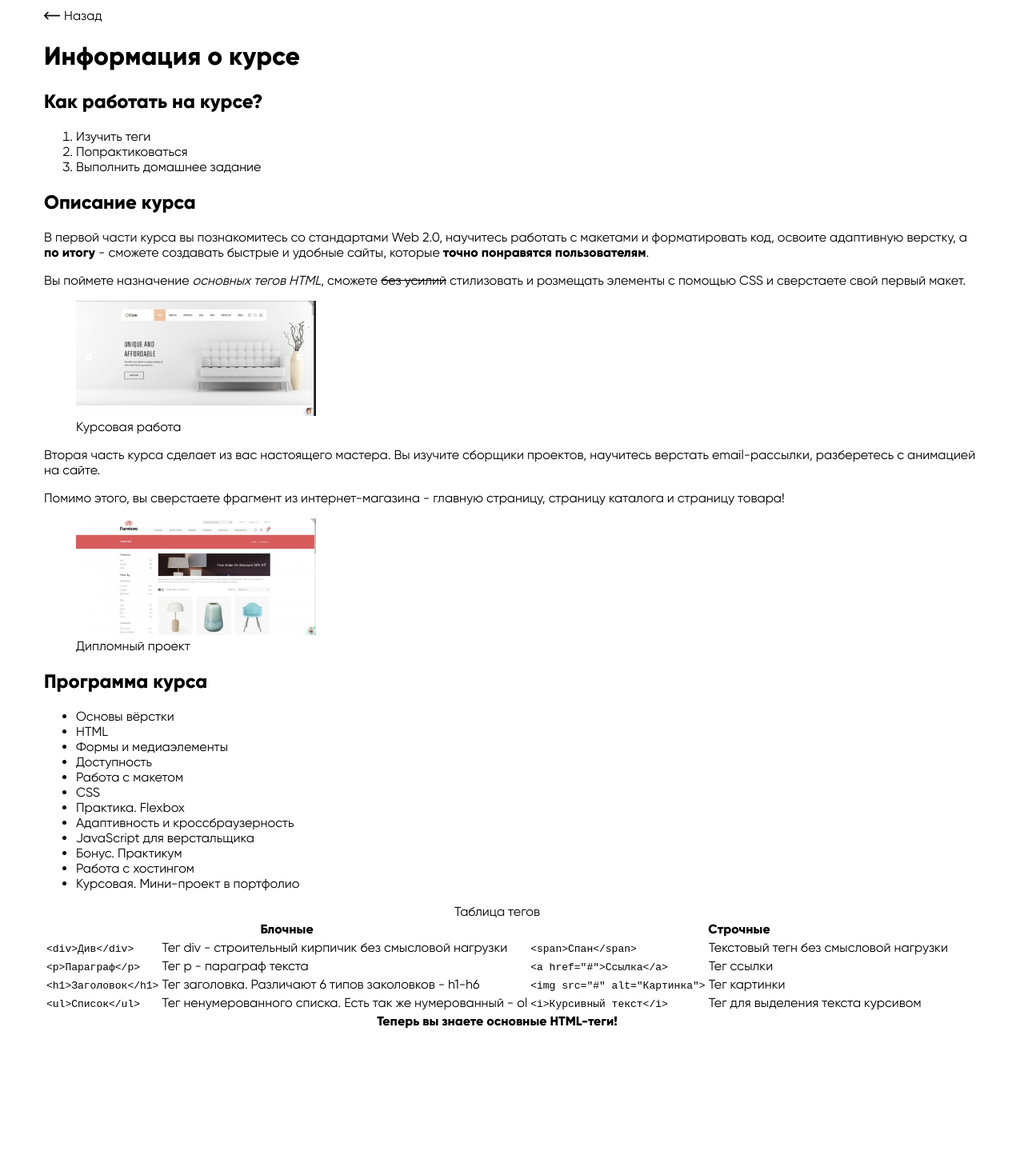
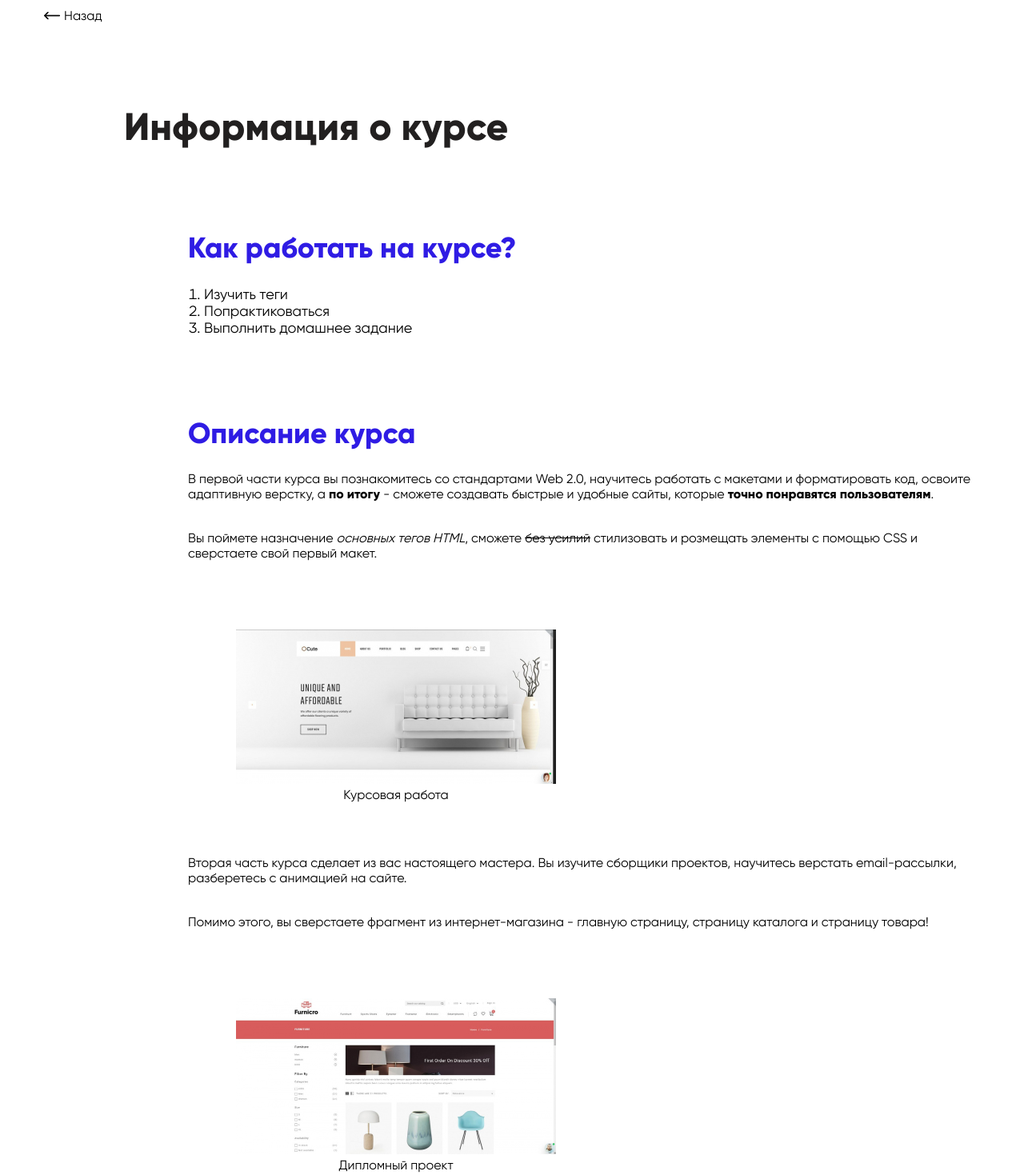
Before and after one commit to VyachTur/WEB-Site_3_html_css, a plain HTML site: page program.html in a window 1280 px wide. Shown: the part 20-1489 px from the top of the page at 80% size. Before the commit the page ends 1339 px from the top, so only its background shows below. Drawn offline with Linux system fonts and the light colour scheme.

Commit message:
Итоговый вариант

```diff
--- a/css/style.css
+++ b/css/style.css
@@ -53,7 +53,7 @@ a {
   background-color: #222020;
 }
 
-.header {
+.header_index {
   color: white;
   font-family: ‘Graphik LCG’, sans-serif;
   margin-bottom: 30px;
@@ -91,3 +91,56 @@ a {
   background-repeat: no-repeat;
   background-position: left center;
 }
+
+.header_program {
+  margin-top: 100px;
+  padding-left: 100px;
+  font-size: 48px;
+  color: #222020;
+}
+
+.header_skillbox {
+  padding-left: 180px;
+  font-size: 36px;
+  color: #2f1ce4;
+  margin-top: 100px;
+  margin-bottom: 25px;
+}
+
+.list {
+  padding-left: 200px;
+  font-size: 18px;
+}
+
+.paragraph {
+  padding-left: 180px;
+  padding-bottom: 20px;
+}
+
+.table {
+  border: 1px solid #000;
+  margin-top: 100px;
+  border-collapse: collapse;
+}
+
+.table th {
+  border: 1px solid #000;
+  padding: 5px;
+}
+
+.table td {
+  border: 1px solid #000;
+  padding: 5px;
+}
+
+.figure_format {
+  padding-left: 200px;
+  text-align: center;
+  display: inline-block;
+  margin-top: 50px;
+  margin-bottom: 50px;
+}
+
+.img_width {
+  max-width: 400px;
+}
--- a/css/style1.css
+++ /dev/null
@@ -1,14 +0,0 @@
-table {
-  border: 1px solid #000;
-  border-collapse: collapse;
-}
-
-th {
-  border: 1px solid #000;
-  padding: 5px;
-}
-
-td {
-  border: 1px solid #000;
-  padding: 5px;
-}
--- a/program.html
+++ b/program.html
@@ -11,38 +11,38 @@
   <div class="container">
     <a class="link_back" href="index.html">Назад</a>
 
-    <h1>Информация о курсе</h1>
-    <h2>Как работать на курсе?</h2>
-    <ol>
+    <h1 class="header_program">Информация о курсе</h1>
+    <h2 class="header_skillbox">Как работать на курсе?</h2>
+    <ol class="list">
       <li><a href="#myTable">Изучить теги</a></li>
       <li>Попрактиковаться</li>
       <li>Выполнить домашнее задание</li>
     </ol>
 
-    <h2>Описание курса</h2>
-    <p>В первой части курса вы познакомитесь со стандартами Web 2.0, научитесь работать с макетами и форматировать код,
-      освоите адаптивную верстку, а <b>по итогу</b> - сможете создавать быстрые и удобные сайты, которые
+    <h2 class="header_skillbox">Описание курса</h2>
+    <p class="paragraph">В первой части курса вы познакомитесь со стандартами Web 2.0, научитесь работать с макетами и форматировать код,
+    освоите адаптивную верстку, а <b>по итогу</b> - сможете создавать быстрые и удобные сайты, которые
       <b>точно понравятся пользователям</b>.
     </p>
-    <p>Вы поймете назначение <em>основных тегов HTML</em>, cможете <s>без усилий</s> стилизовать и розмещать элементы с
+    <p class="paragraph">Вы поймете назначение <em>основных тегов HTML</em>, cможете <s>без усилий</s> стилизовать и розмещать элементы с
       помощью CSS и сверстаете свой первый макет.</p>
-    <figure>
-      <img src="img/site1.jpeg" alt="Первый макет сайта" width="300">
+    <figure class="figure_format">
+      <img class="img_width" src="img/site1.jpeg" alt="Первый макет сайта">
       <figcaption>Курсовая работа</figcaption>
     </figure>
 
-    <p>Вторая часть курса сделает из вас настоящего мастера. Вы изучите сборщики проектов, научитесь верстать
+    <p class="paragraph">Вторая часть курса сделает из вас настоящего мастера. Вы изучите сборщики проектов, научитесь верстать
       email-рассылки, разберетесь с анимацией на сайте.</p>
-    <p>Помимо этого, вы сверстаете фрагмент из интернет-магазина - главную страницу, страницу каталога и страницу
+    <p class="paragraph">Помимо этого, вы сверстаете фрагмент из интернет-магазина - главную страницу, страницу каталога и страницу
       товара!
     </p>
-    <figure>
-      <img src="img/site2.jpeg" alt="Фрагмент страницы интернет-магазина" width="300">
+    <figure class="figure_format">
+      <img class="img_width" src="img/site2.jpeg" alt="Фрагмент страницы интернет-магазина">
       <figcaption>Дипломный проект</figcaption>
     </figure>
 
-    <h2>Программа курса</h2>
-    <ul>
+    <h2 class="header_skillbox">Программа курса</h2>
+    <ul class="list">
       <li>Основы вёрстки</li>
       <li>HTML</li>
       <li>Формы и медиаэлементы</li>
@@ -57,7 +57,7 @@
       <li>Курсовая. Мини-проект в портфолио</li>
     </ul>
 
-    <table id="myTable">
+    <table class="table">
       <caption>Таблица тегов</caption>
       <thead>
         <tr>
```
Also changed, not shown: index.html (+1 -1 lines).
